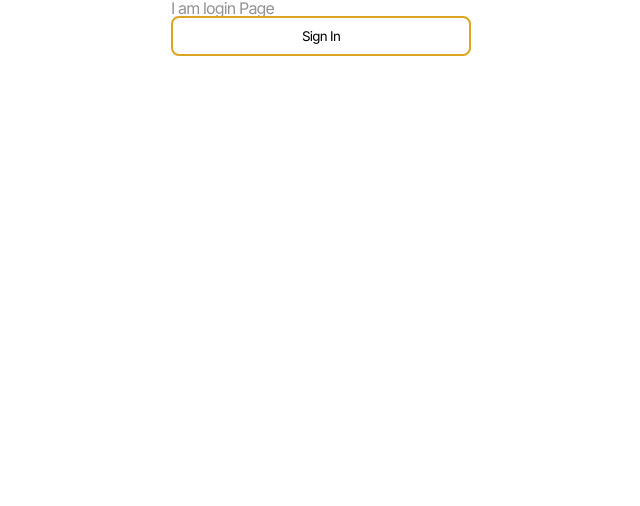
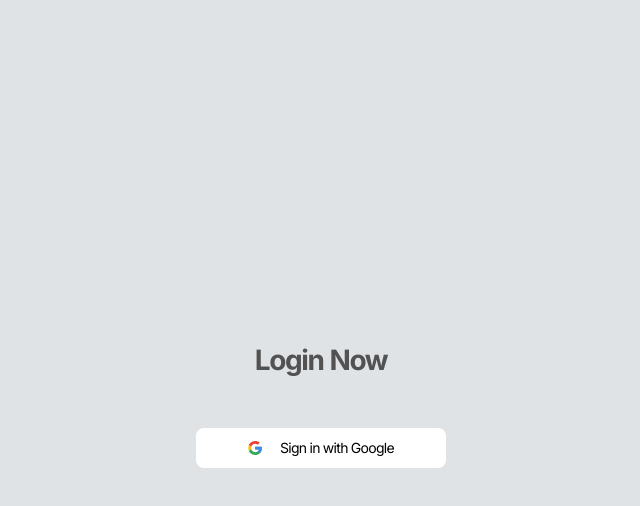
Before and after one commit to bu-geon/meeting-room, a React (Create React App) app: page /meeting in a window 1280 px wide. Shown: the top 506 px of the page, without its empty margins (319-959 px from the left). Built offline with nearby package versions, Linux system fonts and the light colour scheme; no server answers; a web font is replaced by a local one.

Commit message:
STYLE: Set login Design

```diff
--- a/src/assets/index.ts
+++ b/src/assets/index.ts
@@ -7,3 +7,4 @@ export { ReactComponent as Send } from 'assets/svgs/send.svg'
 export { ReactComponent as Message } from 'assets/svgs/message.svg'
 export { ReactComponent as Home } from 'assets/svgs/home.svg'
 export { ReactComponent as Conversation } from 'assets/svgs/conversation.svg'
+export { ReactComponent as GoogleIcon } from 'assets/svgs/google.svg'
--- a/src/routes/Login/index.tsx
+++ b/src/routes/Login/index.tsx
@@ -1,3 +1,4 @@
+import { GoogleIcon } from 'assets'
 import { signInWithPopup } from 'firebase/auth'
 import { auth, provider } from 'services/firebase'
 
@@ -5,15 +6,15 @@ import styles from './login.module.scss'
 
 const Login = () => {
   const signIn = () => {
-    // signInWithPopup(auth, provide)
     signInWithPopup(auth, provider)
   }
 
   return (
     <div className={styles.login}>
-      <h1>I am login Page</h1>
+      <p className={styles.summary}>Login Now</p>
       <button className={styles.signIn} type='button' onClick={signIn}>
-        Sign In
+        <GoogleIcon />
+        Sign in with Google
       </button>
     </div>
   )
--- a/src/routes/Login/login.module.scss
+++ b/src/routes/Login/login.module.scss
@@ -1,18 +1,38 @@
 @use '/src/styles/constants/colors';
+@use '/src/styles/mixins/responsive';
 
 .login {
-  height: 100vh;
-  margin: auto;
+  margin-top: 70%;
+  text-align: center;
+
+  .summary {
+    font-size: 28px;
+    font-weight: 700;
+    line-height: 2;
+  }
+
+  .signIn {
+    display: flex;
+    align-items: center;
+    justify-content: center;
+    width: 250px;
+    height: 40px;
+    margin: 40px auto 0;
+    font-size: 14px;
+    line-height: 14px;
+    background-color: #ffffff;
+    border-radius: 8px;
+
+    svg {
+      width: 14px;
+      height: 14px;
+      margin-right: 18px;
+    }
+  }
 }
 
-.signIn {
-  width: 300px;
-  padding: 10px;
-  border: 2px solid goldenrod;
-  border-radius: 8px;
+@include responsive.after(LD) {
+  .login {
+    margin: auto;
+  }
 }
-
-.signIn:hover {
-  color: red;
-  background-color: gray;
-}
--- a/src/routes/routes.module.scss
+++ b/src/routes/routes.module.scss
@@ -1,12 +1,21 @@
 @use '/src/styles/constants/colors';
+@use '/src/styles/mixins/responsive';
 
 .app {
-  display: flex;
-  max-width: 2000px;
   height: 100vh;
+  padding: 10px;
   color: colors.$MAIN_FONT;
+  background-color: colors.$MAIN_BACKGROUND;
+}
 
-  main {
-    flex: 1;
+@include responsive.after(LD) {
+  .app {
+    display: flex;
+    max-width: 2000px;
+    padding: 0;
+
+    main {
+      flex: 1;
+    }
   }
 }
--- a/src/styles/constants/_colors.scss
+++ b/src/styles/constants/_colors.scss
@@ -23,10 +23,10 @@ $BIG_TITLE: #1f315b;
 $TASKS_TITLE: #8f99bf;
 $TASK_ITEM_TITLE: #4f566f;
 
-$MAIN_BACKGROUND: #f7f6f7;
+$MAIN_BACKGROUND: #dfe3e6;
 $SUB_BACKGROUND: #f9f8fd;
 $TODOS_BACKGROUND: #f9f9fd;
 $CHATS_BACKGROUND: #fdfcfd;
 
-$MAIN_FONT: #959495;
+$MAIN_FONT: #525252;
 $ICON: #dce2ec;
```
Also changed, not shown: src/assets/svgs/google.svg (added), 1 other file (tests, documents, lock files or other folders).
